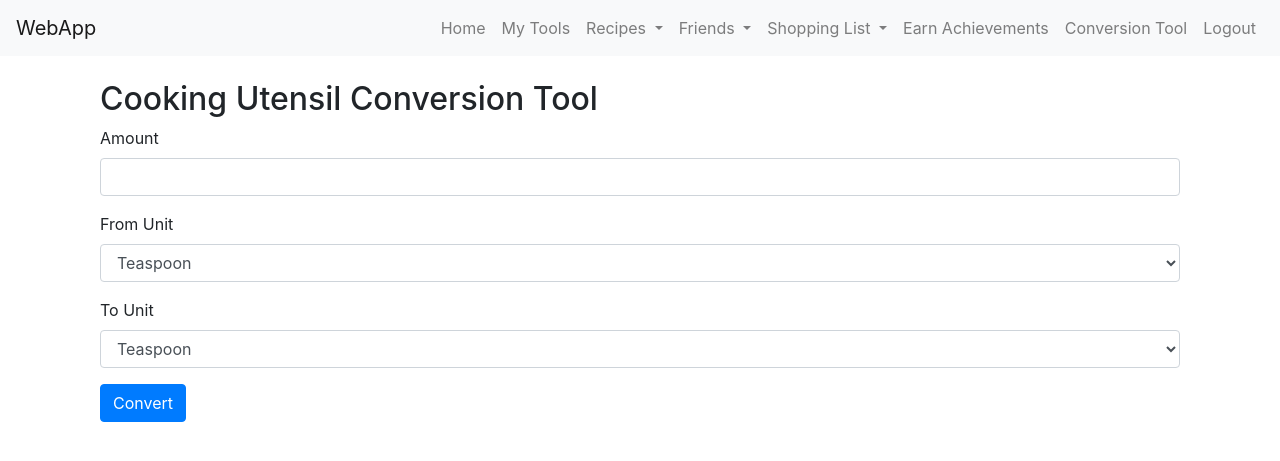
After one commit to heinyarzar09/CE301_Indiv_Proj, a Flask app: page /conversion_tool in a window 1280 px wide. The commit adds this page. Shown: the top 461 px of the page. Run offline with Flask 3, Linux system fonts and the light colour scheme; the visitor is signed in with stand-in values (Sample User, id 1); some libraries are stand-ins or nearby versions.

```diff
--- a/app/admin_routes.py
+++ b/app/admin_routes.py
@@ -1,6 +1,6 @@
 from flask import Blueprint, render_template, url_for, flash, redirect, request
 from flask_login import current_user, login_required
-from app import db, bcrypt  # Import bcrypt here
+from app import db, bcrypt
 from app.forms import AdminResetPasswordForm
 from app.models import User
 
@@ -64,6 +64,8 @@ def admin_delete_user(user_id):
         return redirect(url_for('user.index'))
     user = User.query.get_or_404(user_id)
     if user:
+        for tool in user.tools:
+            db.session.delete(tool)
         db.session.delete(user)
         db.session.commit()
         flash(f'User {user.username} has been deleted.', 'success')
--- a/app/forms.py
+++ b/app/forms.py
@@ -1,6 +1,6 @@
 from flask_wtf import FlaskForm
-from wtforms import StringField, PasswordField, SubmitField, BooleanField, SelectField
-from wtforms.validators import DataRequired, Length, Email, EqualTo, ValidationError
+from wtforms import StringField, PasswordField, SubmitField, BooleanField, SelectField, FloatField
+from wtforms.validators import DataRequired, Length, Email, EqualTo, ValidationError, NumberRange
 from app.models import User
 
 class RegistrationForm(FlaskForm):
@@ -31,3 +31,13 @@ class AdminResetPasswordForm(FlaskForm):
     password = PasswordField('Password', validators=[DataRequired()])
     confirm_password = PasswordField('Confirm Password', validators=[DataRequired(), EqualTo('password')])
     submit = SubmitField('Reset Password')
+
+class ConversionForm(FlaskForm):
+    amount = FloatField('Amount', validators=[DataRequired(), NumberRange(min=0)])
+    from_unit = SelectField('From Unit', choices=[('teaspoon', 'Teaspoon'), ('tablespoon', 'Tablespoon'), ('cup', 'Cup')], validators=[DataRequired()])
+    to_unit = SelectField('To Unit', choices=[('teaspoon', 'Teaspoon'), ('tablespoon', 'Tablespoon'), ('cup', 'Cup')], validators=[DataRequired()])
+    submit = SubmitField('Convert')
+
+class ToolForm(FlaskForm):
+    name = StringField('Tool Name', validators=[DataRequired(), Length(min=1, max=100)])
+    submit = SubmitField('Add Tool')
--- a/app/templates/base.html
+++ b/app/templates/base.html
@@ -17,6 +17,9 @@
                 {% if current_user.is_authenticated %}
                     <li class="nav-item">
                         <a class="nav-link" href="{{ url_for('user.index') }}">Home</a>
+                    </li>
+                    <li class="nav-item">
+                        <a class="nav-link" href="{{ url_for('user.my_tools') }}">My Tools</a>
                     </li>
                     <li class="nav-item dropdown">
                         <a class="nav-link dropdown-toggle" href="#" id="recipesDropdown" role="button" data-toggle="dropdown" aria-haspopup="true" aria-expanded="false">
@@ -53,6 +56,9 @@
                         <a class="nav-link" href="{{ url_for('user.earn_achievements') }}">Earn Achievements</a>
                     </li>
                     <li class="nav-item">
+                        <a class="nav-link" href="{{ url_for('user.conversion_tool') }}">Conversion Tool</a>
+                    </li>
+                    <li class="nav-item">
                         <a class="nav-link" href="{{ url_for('user.logout') }}">Logout</a>
                     </li>
                     {% if current_user.role == 'admin' %}
@@ -71,6 +77,7 @@
             </ul>
         </div>
     </nav>
+
     <div class="container">
         {% with messages = get_flashed_messages(with_categories=true) %}
             {% if messages %}
--- /dev/null
+++ b/app/templates/conversion_tool.html
@@ -0,0 +1,30 @@
+{% extends "base.html" %}
+
+{% block title %}Conversion Tool{% endblock %}
+
+{% block content %}
+<div class="container">
+    <h2 class="mt-4">Cooking Utensil Conversion Tool</h2>
+    <form method="POST" action="{{ url_for('user.conversion_tool') }}">
+        {{ form.hidden_tag() }}
+        <div class="form-group">
+            {{ form.amount.label(class="form-label") }}
+            {{ form.amount(class="form-control") }}
+        </div>
+        <div class="form-group">
+            {{ form.from_unit.label(class="form-label") }}
+            {{ form.from_unit(class="form-control") }}
+        </div>
+        <div class="form-group">
+            {{ form.to_unit.label(class="form-label") }}
+            {{ form.to_unit(class="form-control") }}
+        </div>
+        <div class="form-group">
+            {{ form.submit(class="btn btn-primary") }}
+        </div>
+    </form>
+    {% if result is not none %}
+        <h3 class="mt-4">Result: {{ result }}</h3>
+    {% endif %}
+</div>
+{% endblock %}
--- a/app/user_routes.py
+++ b/app/user_routes.py
@@ -1,8 +1,8 @@
 from flask import Blueprint, render_template, url_for, flash, redirect, request
 from flask_login import login_user, current_user, logout_user, login_required
 from app import db, bcrypt
-from app.forms import RegistrationForm, LoginForm
-from app.models import User
+from app.forms import RegistrationForm, LoginForm, ConversionForm, ToolForm
+from app.models import User, Tool
 
 user = Blueprint('user', __name__)
 
@@ -46,6 +46,42 @@ def logout():
     logout_user()
     flash('You have been logged out.', 'info')
     return redirect(url_for('user.index'))
+
+@user.route('/conversion_tool', methods=['GET', 'POST'])
+@login_required
+def conversion_tool():
+    form = ConversionForm()
+    result = None
+    if form.validate_on_submit():
+        amount = form.amount.data
+        from_unit = form.from_unit.data
+        to_unit = form.to_unit.data
+        result = convert_measurement(amount, from_unit, to_unit)
+        flash(f'{amount} {from_unit} is {result} {to_unit}', 'success')
+    return render_template('conversion_tool.html', form=form, result=result)
+
+@user.route('/my_tools', methods=['GET', 'POST'])
+@login_required
+def my_tools():
+    form = ToolForm()
+    if form.validate_on_submit():
+        tool = Tool(name=form.name.data, owner=current_user)
+        db.session.add(tool)
+        db.session.commit()
+        flash('Tool has been added!', 'success')
+        return redirect(url_for('user.my_tools'))
+    user_tools = Tool.query.filter_by(owner=current_user).all()
+    return render_template('my_tools.html', form=form, tools=user_tools)
+
+def convert_measurement(amount, from_unit, to_unit):
+    conversion_factors = {
+        'teaspoon': 1,
+        'tablespoon': 3,
+        'cup': 48,
+    }
+    amount_in_teaspoons = amount * conversion_factors[from_unit]
+    converted_amount = amount_in_teaspoons / conversion_factors[to_unit]
+    return converted_amount
 
 # Placeholder routes for future features
 @user.route('/add_recipe')
```
Also changed, not shown: app/models.py (+4 -5 lines), app/templates/my_tools.html (added, +25 -0 lines), instance/database.db.
